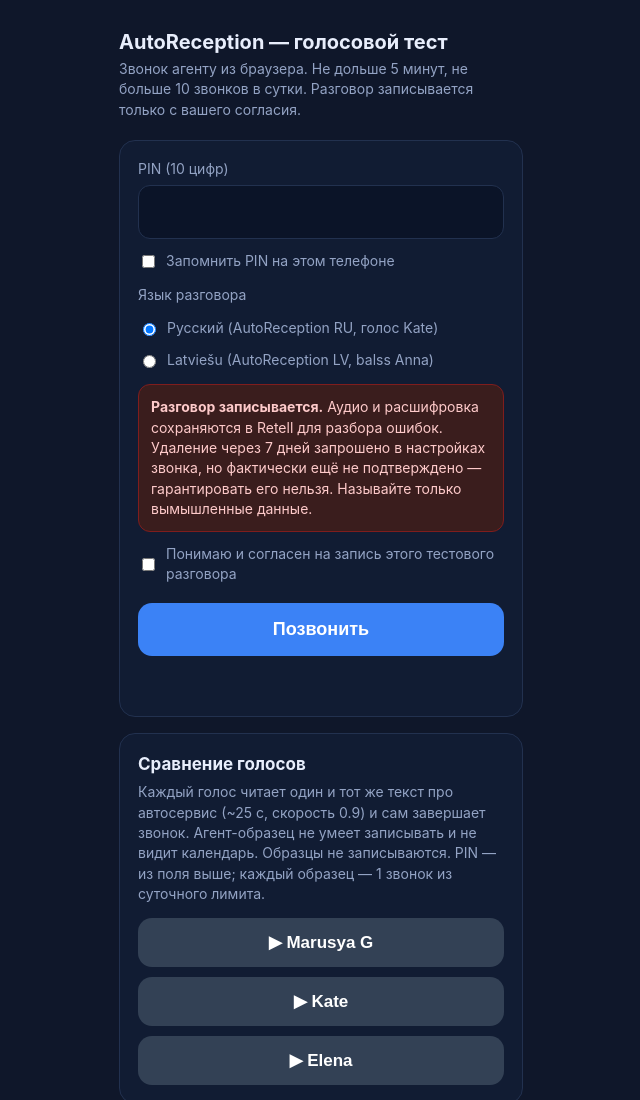
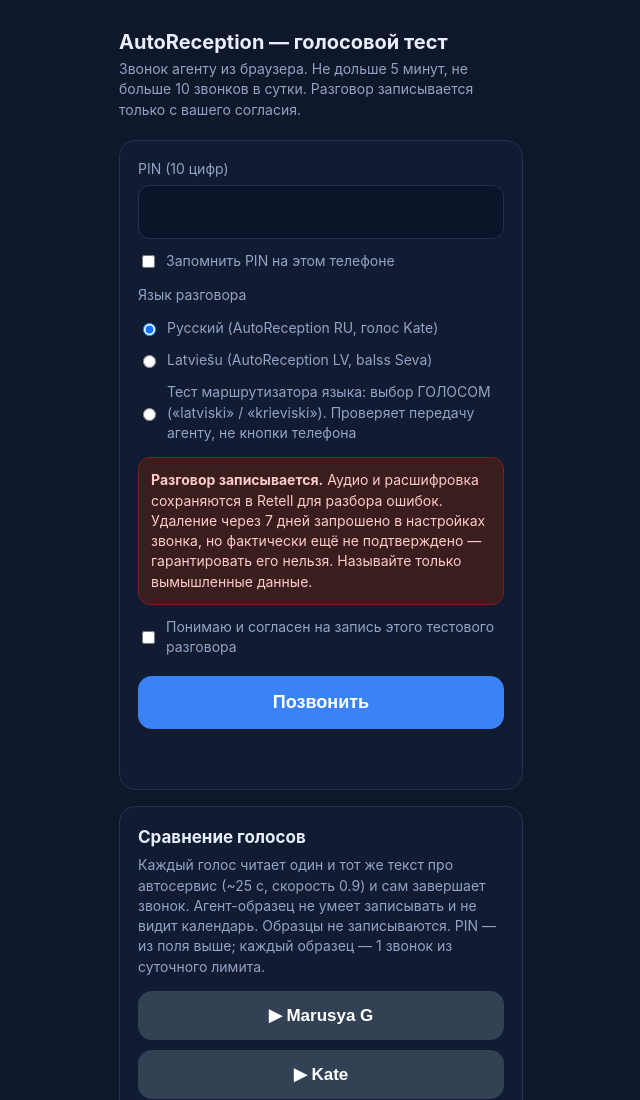
Before and after one commit to Got1ks/Autoreceptionai, a plain HTML site: page index.html in a window 1280 px wide. Shown: the top 1100 px of the page, without its empty margins (319-959 px from the left). Drawn offline with Linux system fonts and the light colour scheme.

Commit message:
Voice test page: temporary language-router test (speech choice, Agent Transfer check)
Co-Authored-By: Claude Opus 5.5 <noreply@anthropic.com>
Claude-Session: https://claude.ai/code/session_01P2ks9RrHmu3W79yp5c227v

```diff
--- a/index.html
+++ b/index.html
@@ -47,7 +47,8 @@
       <div class="row"><input id="remember" type="checkbox"><label for="remember" style="margin:0">Запомнить PIN на этом телефоне</label></div>
       <label style="margin-top:14px">Язык разговора</label>
       <div class="row"><input id="lang_ru" type="radio" name="lang" value="ru" checked><label for="lang_ru" style="margin:0">Русский (AutoReception RU, голос Kate)</label></div>
-      <div class="row"><input id="lang_lv" type="radio" name="lang" value="lv"><label for="lang_lv" style="margin:0">Latviešu (AutoReception LV, balss Anna)</label></div>
+      <div class="row"><input id="lang_lv" type="radio" name="lang" value="lv"><label for="lang_lv" style="margin:0">Latviešu (AutoReception LV, balss Seva)</label></div>
+      <div class="row"><input id="lang_route" type="radio" name="lang" value="route_test"><label for="lang_route" style="margin:0">Тест маршрутизатора языка: выбор ГОЛОСОМ («latviski» / «krieviski»). Проверяет передачу агенту, не кнопки телефона</label></div>
       <div class="rec"><strong>Разговор записывается.</strong> Аудио и расшифровка сохраняются в Retell для разбора ошибок. Удаление через 7 дней запрошено в настройках звонка, но фактически ещё не подтверждено — гарантировать его нельзя. Называйте только вымышленные данные.</div>
       <div class="row"><input id="consent" type="checkbox"><label for="consent" style="margin:0">Понимаю и согласен на запись этого тестового разговора</label></div>
       <button id="call" type="submit">Позвонить</button>
@@ -179,7 +180,7 @@
     let data;
     try {
       const langEl = document.querySelector('input[name=lang]:checked');
-      const lang = langEl && langEl.value === 'lv' ? 'lv' : 'ru';
+      const lang = langEl && (langEl.value === 'lv' || langEl.value === 'route_test') ? langEl.value : 'ru';
       const params = mode === 'sample' ? { pin, mode: 'sample', voice } : { pin, lang };
       const res = await fetch(API, { method: 'POST', body: new URLSearchParams(params), cache: 'no-store', credentials: 'omit' });
       data = await res.json().catch(() => ({}));
```
